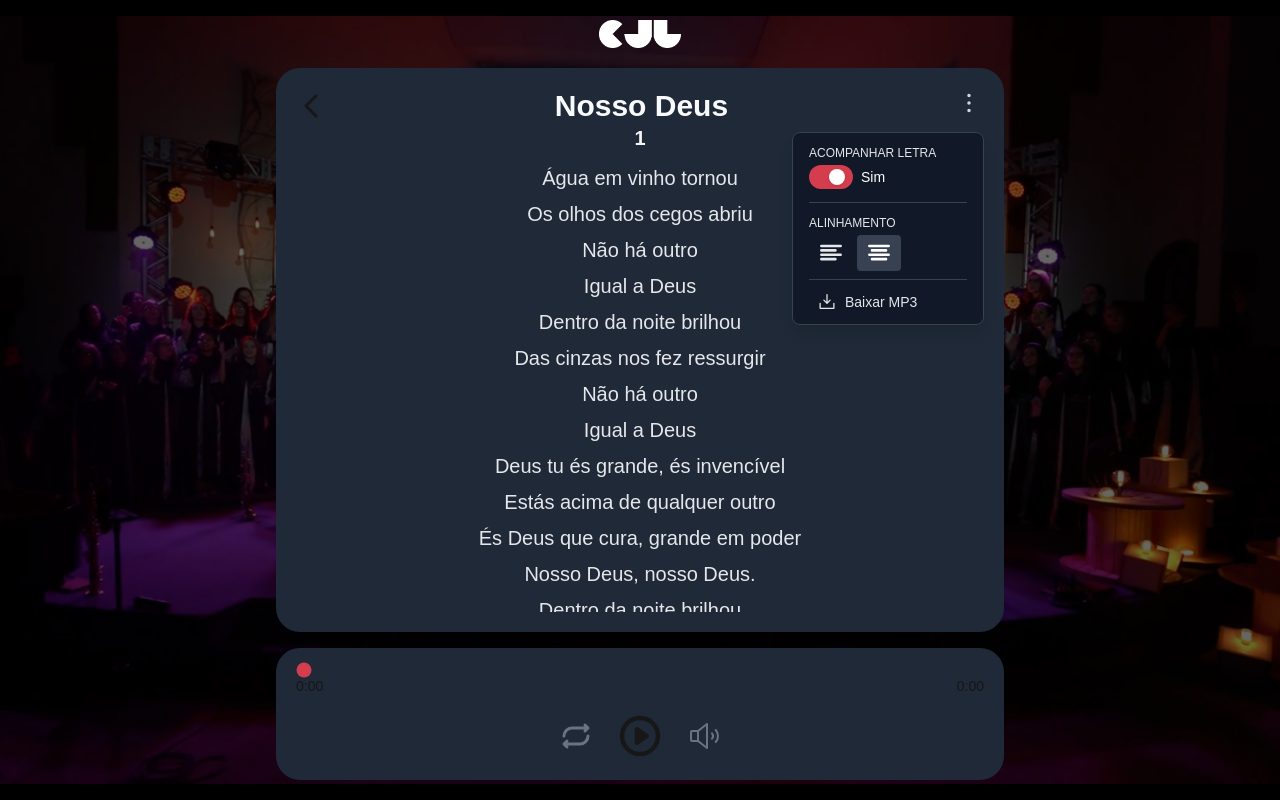
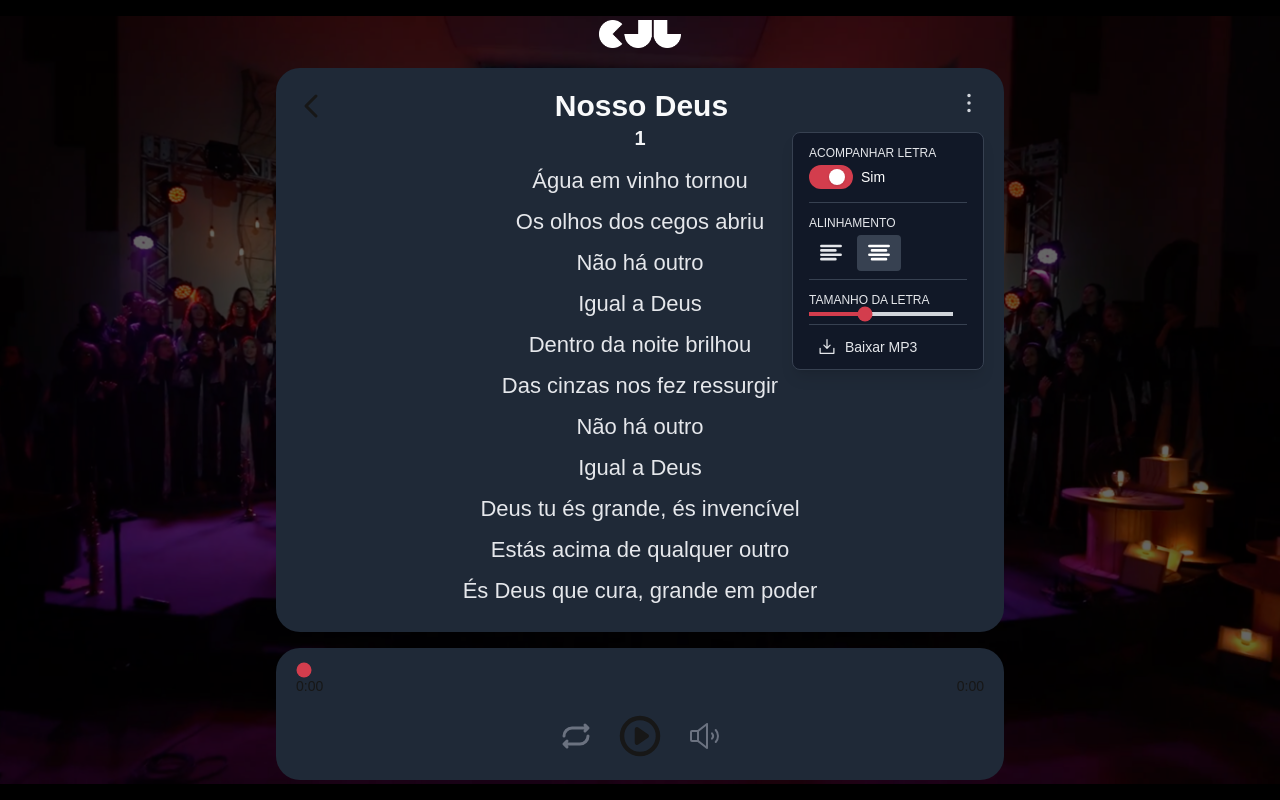
Before and after one commit to pedrogiroldo/cjl, a Next.js app: page /kits/1/1 in a window 1280 px wide. Both pictures are taken after a click on the button 968 px from the left and 102 px from the top of the page. Built offline with nearby package versions, Linux system fonts and the light colour scheme.

Commit message:
feat: add fontSize control

```diff
--- a/src/components/TextReader.tsx
+++ b/src/components/TextReader.tsx
@@ -7,6 +7,7 @@ type TextReaderProps = {
   enableReading?: boolean;
   updateCurrentTime: (newTime: number) => void;
   textAlign: "center" | "left";
+  fontSize: number;
 };
 
 function TextReader({
@@ -15,6 +16,7 @@ function TextReader({
   enableReading = true,
   updateCurrentTime,
   textAlign,
+  fontSize,
 }: TextReaderProps) {
   const activeLineRef = useRef<HTMLParagraphElement | null>(null);
 
@@ -43,7 +45,8 @@ function TextReader({
               key={index}
               ref={isActive ? activeLineRef : null}
               onClick={() => updateCurrentTime(line.time)}
-              className={`transition-all duration-400 text-xl ${
+              style={{ fontSize: `${fontSize}px` }}
+              className={`transition-all duration-400 ${
                 !enableReading
                   ? "text-gray-200"
                   : isActive
--- a/src/components/TextSettingsDropdown.tsx
+++ b/src/components/TextSettingsDropdown.tsx
@@ -9,17 +9,21 @@ import { useEffect, useRef, useState } from "react";
 type TextSettingsDropdownProps = {
   enableReading: boolean;
   textAlign: "left" | "center";
+  fontSize: number;
   onToggleReading: () => void;
   onChangeTextAlign: (align: "left" | "center") => void;
-  onDownloadMp3: () => void; // nova prop opcional, se quiser chamar função
+  onDownloadMp3: () => void;
+  onChangeFontSize: (size: number) => void;
 };
 
 export default function TextSettingsDropdown({
   enableReading,
   textAlign,
+  fontSize,
   onToggleReading,
   onChangeTextAlign,
   onDownloadMp3,
+  onChangeFontSize,
 }: TextSettingsDropdownProps) {
   const [open, setOpen] = useState(false);
   const menuRef = useRef<HTMLDivElement>(null);
@@ -94,6 +98,29 @@ export default function TextSettingsDropdown({
 
           <div className="border-t border-gray-700 my-2" />
 
+          <div className="py-1 text-xs uppercase text-gray-200">
+            Tamanho da Letra
+          </div>
+
+          <div className="flex gap-1 mb-2">
+            <input
+              type="range"
+              min={16}
+              max={32}
+              step={2}
+              value={fontSize}
+              onChange={(e) => onChangeFontSize(Number(e.target.value))}
+              className="w-36 h-1 appearance-none accent-primary"
+              style={{
+                background: `linear-gradient(to right, var(--color-primary) ${
+                  ((fontSize - 16) / (32 - 16)) * 100
+                }%, #D1D5DB ${((fontSize - 16) / (32 - 16)) * 100}%)`,
+              }}
+            />
+          </div>
+
+          <div className="border-t border-gray-700 my-2" />
+
           <button
             onClick={onDownloadMp3}
             className="flex items-center gap-2 w-full text-left px-2 py-1 rounded hover:bg-gray-700 transition"
--- a/src/pages/kits/[voz]/[musica].tsx
+++ b/src/pages/kits/[voz]/[musica].tsx
@@ -24,6 +24,7 @@ export default function Musica() {
     "text-align",
     "center",
   );
+  const [fontSize, setFontSize] = useLocalStorage("font-size", 22);
 
   const voice = params?.voz ?? "";
   const songId = Number(params?.musica ?? "");
@@ -94,9 +95,11 @@ export default function Musica() {
                 <TextSettingsDropdown
                   enableReading={enableReading}
                   textAlign={textAlign}
+                  fontSize={fontSize}
                   onToggleReading={() => setEnableReading((prev) => !prev)}
                   onChangeTextAlign={(align) => setTextAlign(align)}
                   onDownloadMp3={handleDownloadMp3}
+                  onChangeFontSize={(size) => setFontSize(size)}
                 />
               </div>
             </div>
@@ -119,6 +122,7 @@ export default function Musica() {
               enableReading={enableReading}
               updateCurrentTime={updateCurrentTime}
               textAlign={textAlign}
+              fontSize={fontSize}
             />
           )}
         </div>
```
